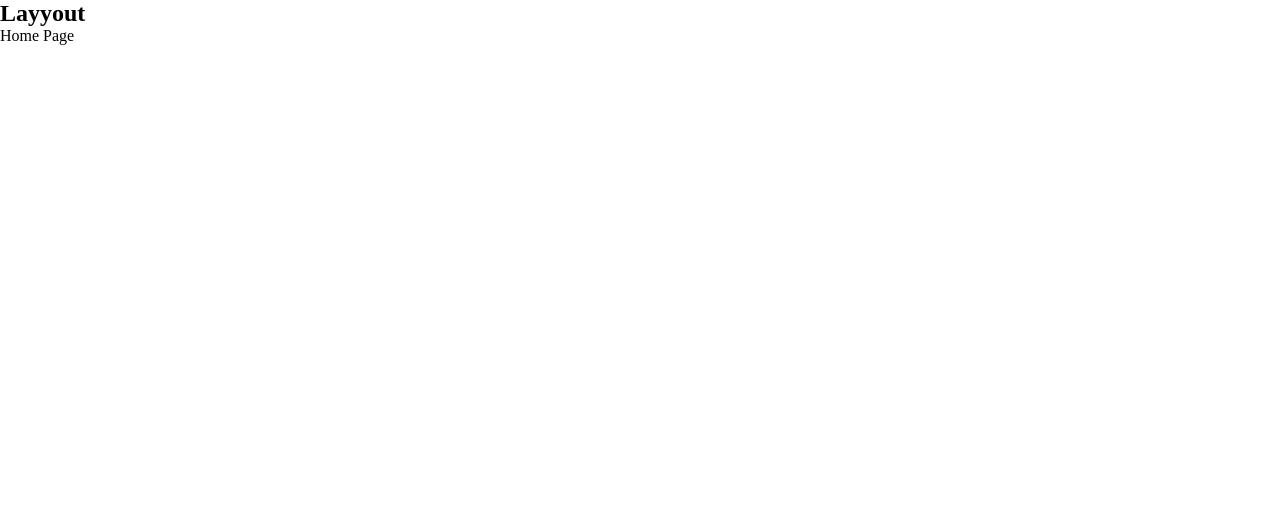
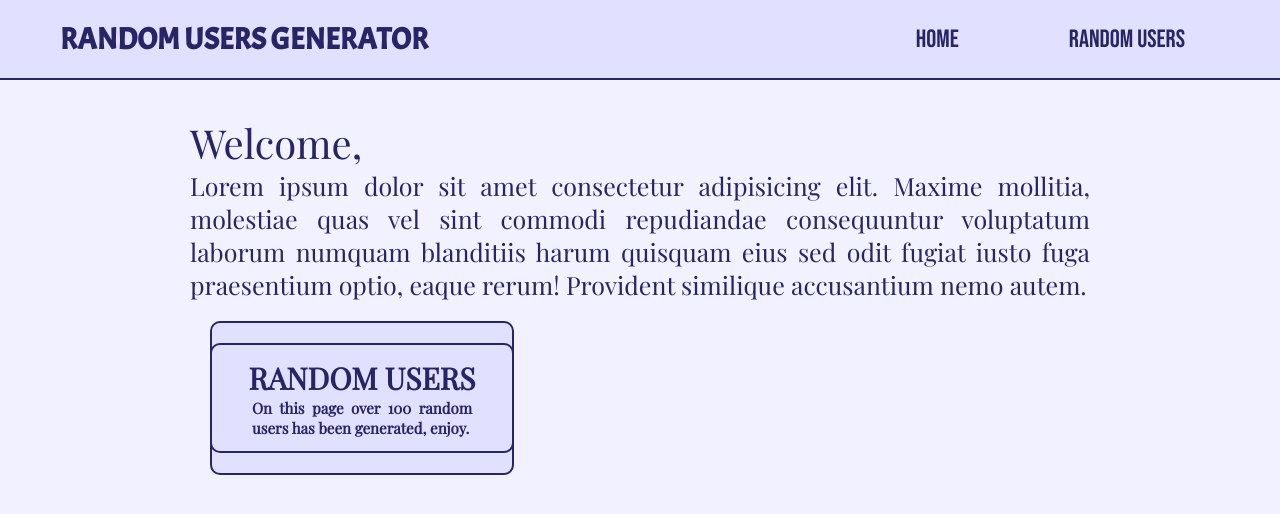
Before and after one commit to jamesonajobi27/Random-Users-Website, a React (Vite) app: page / in a window 1280 px wide. Shown: the top 514 px of the page. Built offline with nearby package versions, Linux system fonts and the light colour scheme.

Commit message:
I am able to view the home page, Users page with pagination

```diff
--- a/index.html
+++ b/index.html
@@ -4,7 +4,10 @@
     <meta charset="UTF-8" />
     <link rel="icon" type="image/svg+xml" href="/vite.svg" />
     <meta name="viewport" content="width=device-width, initial-scale=1.0" />
-    <title>Vite + React</title>
+    <title>Random Users Website</title>
+    <style>
+      @import url('https://fonts.googleapis.com/css2?family=Acme&family=Arimo:wght@700&family=Bebas+Neue&family=Playfair+Display&display=swap');
+      </style>
   </head>
   <body>
     <div id="root"></div>
--- a/src/App.css
+++ b/src/App.css
@@ -1,3 +1,169 @@
 body{
-    overflow: scroll;
+    background-color: #e2e0ff72;
 }
+.Shared{
+    background-color: #e2e0ff;
+     display: flex;
+     justify-content: center;
+     align-items: center;
+     justify-content: space-between;
+     padding: 0px 40px ;
+     border-bottom: 2px solid #282566;
+}
+
+h1{
+    font-family: 'Acme', sans-serif;
+    font-size: 30px;
+    color: #282566;
+    margin: 20px;
+}
+.link{
+    font-size: 25px;
+    color:#282566;
+    margin: 40px;
+    text-decoration: none;
+    padding: 15px;
+    border-radius: 5px;
+    font-family: 'Bebas Neue', cursive;
+    transition: 0.7s;
+}
+.link:hover{
+    font-size: 25px;
+    transition: 0.7s;
+   background-color: #837dff;
+}
+:root{
+    --primary-100: #e2e0ff;
+    --primary-200: #c1beff;
+    --primary-300: #a29dff;
+    --primary-400: #837dff;
+    --primary-500: #645cff;
+    --primary-600: #504acc;
+    --primary-700: #3c3799;
+    --primary-800: #282566;
+    --primary-900: #141233;
+
+}
+
+.HomePage{
+    width: 900px;
+    height: 100px;
+     margin: 2% auto;
+     color: #282566;
+     padding: 10px;
+     border-radius: 30px;
+    text-align: justify;
+}
+p{
+    /* font-family: 'Courier New', Courier, monospace; */
+    /* font-family: 'Arimo', sans-serif; */
+    font-family: 'Playfair Display', serif;
+    font-size: 25px;
+
+}
+.HomePage span{
+    font-size: 40px;
+}
+.HomePage .Random{
+    color: #282566;
+   background-color: #e2e0ff;
+    margin: 20px;
+    width: 300px;
+    height: 150px;
+    border-radius: 10px;
+    font-size: 30px;
+    display: flex;
+    justify-content: center;
+    align-items: center;
+    flex-direction: column;
+    font-family: 'Playfair Display', serif;
+    text-decoration: none;
+    font-weight: bolder;
+    border: 2px solid #282566;
+}
+h3{
+    font-size: 15px;
+    margin: 0px 40px;
+}
+*{
+    margin: 0;
+    padding: 0;
+}
+.Profile{
+    display: flex;
+    justify-content: center;
+    align-items: center;
+    margin: 20px;
+    background-color: #e2e0ff;
+    width: 700px;
+    padding: 15px;
+    border-radius: 10px;
+    font-family: 'Playfair Display', serif;
+    color:#282566;
+    border: 2px solid #282566;
+}
+label{
+    font-size: 22px;
+    font-weight: bold;
+    margin-right: 10px;
+    font-family: 'Bebas Neue', cursive;
+    letter-spacing: 2px;
+    font-weight: lighter;
+}
+img{
+    border-radius: 10px;
+    height: 190px;
+    width: 200px;
+    margin-right: 40px;
+    margin-left: 40px;
+    border: 2px solid #282566;
+}
+h2{
+    font-size: 20px;
+   font-weight: 500;
+}
+
+.BodyofUsers{
+    display: flex;
+    justify-content: center;
+    align-items: center;
+}
+.ProfileContent{
+    display: flex;
+    flex-direction: row;
+    align-items: center;
+}
+
+.paginationBttns{
+    width:  80%;
+    height: 40px;
+    list-style-type: none;
+    display: flex;
+    justify-content: center;
+   margin: 20px;
+   align-items: center;
+}
+
+
+.paginationBttns a{
+    padding: 10px;
+    margin: 10px;
+    border-radius: 5px ;
+    border: 2px solid #282566;
+    cursor:pointer;
+}
+.paginationBttns a:hover{
+    background-color:#282566;
+    color:#e2e0ff;
+}
+.paginationActive{
+    color:#e2e0ff;
+    background-color: #282566;
+}
+
+.Pagination{
+    display:flex;
+    flex-direction: column;
+    justify-content: center;
+    align-items: center;
+}
--- a/src/Components/Pagination.css
+++ /dev/null
@@ -1,15 +0,0 @@
-*{
-    margin: 0;
-    padding: 0;
-}
-.Profile{
-    display: flex;
-}
-img{
-    border-radius: 20px;
-
-}
-body{
-
-    overflow-y: scroll;
-}
--- a/src/Components/Pagination.jsx
+++ b/src/Components/Pagination.jsx
@@ -1,21 +1,92 @@
 import React from "react"
-import "../Components/Pagination.css"
+import ReactPaginate from "react-paginate"
 
 
-export default function Pagination(props){
+export default function Pagination(){
 
-    return(
-        <div className="Profile">
+
+    let [RandomUsers, setRandomUsers] = React.useState([])
+
+  React.useEffect(() => {
+    fetch("https://randomuser.me/api/?results=200")
+    .then(res => res.json())
+    .then(data =>   setRandomUsers(data.results))
+
+}, [])
+
+  const [pageNumber, setPageNumber] = React.useState(0)
+
+  const usersPerPage = 10
+  const pagesVisited = pageNumber * usersPerPage
+
+  const displayUsers =  RandomUsers.slice(pagesVisited, pagesVisited + usersPerPage )
+
+  const pageCount = Math.ceil(RandomUsers.length / usersPerPage)
+
+   const changepage = ({selected}) =>  {
+      setPageNumber(selected)
+   }
+
+
+
+
+
+
+   // This is how I passed the data that will appear on the page, so it <Pagination /> does not
+   // control what appears on the Users Page.
+   let User = displayUsers.map((user) => {
+       return(
+        <div className="BodyofUsers">
+            <div className="Profile">
             <div>
-                <img src={props.user.picture.large} />
-            </div>
-            <div>
-         <h2>{props.user.name.title + "" + props.user.name.first + "" + props.user.name.last }</h2>
-         <h2>{props.user.cell}</h2>
-         <h2>{props.user.email}</h2>
-         <h2>{props.user.dob.date.slice(0, 10)}</h2>
-         <h2>{props.user.location.state + "," + props.user.location.country }</h2>
+                 <img src={user.picture.large} />
+             </div>
+         <section className="sectionContent">
+             <div className="ProfileContent">
+          <label for="Name">Name:</label>
+          <h2 id="Name">{user.name.title + "" + user.name.first + "" + user.name.last }</h2>
+         </div>
+          <div className="ProfileContent">
+         <label for="Phone">Phone:</label>
+          <h2 id="Phone">{user.cell}</h2>
           </div>
+          <div className="ProfileContent">
+          <label for="Email">Email:</label>
+          <h2 id="Email">{user.email}</h2>
+          </div>
+          <div className="ProfileContent">
+          <label for="Birthday">Birthday:</label>
+          <h2 id="Birthday">{user.dob.date.slice(0, 10)}</h2>
+          </div>
+          <div className="ProfileContent">
+          <label for="Address">{"Address" + ':'}</label>
+          <h2 id="Address">{user.location.state + "," + user.location.country }</h2>
+          </div>
+          </section>
         </div>
-    )
+        </div>
+       )
+
+   })
+
+     return(
+        <div className="Pagination">
+          {User}
+          <ReactPaginate
+       previousLabel={"Previous"}
+        nextLabel={"Next"}
+      pageCount={pageCount}
+        onPageChange={changepage}
+        containerClassName={"paginationBttns"}
+        previousLinkClassName={"previosBttn"}
+        NextLinkClassName={"NextBttn"}
+        disabledLinkClassName={"paginationDisable"}
+       activeLinkClassName={"paginationActive"}
+        pageRangeDisplayed={5}
+       marginPagesDisplayed={0}
+
+       />
+          </div>
+
+     )
 }
--- a/src/Pages/Home.jsx
+++ b/src/Pages/Home.jsx
@@ -1,7 +1,24 @@
 import React from "react"
+import { Link } from "react-router-dom";
 
 export default function Home(){
   return(
-    <div>Home Page</div>
+    <div className="HomePage">
+      <p>
+          <span>Welcome,</span><br />
+          Lorem ipsum dolor sit amet consectetur adipisicing elit. Maxime mollitia,
+         molestiae quas vel sint commodi repudiandae consequuntur voluptatum laborum
+          numquam blanditiis harum quisquam eius sed odit fugiat iusto fuga praesentium
+         optio, eaque rerum! Provident similique accusantium nemo autem.
+         </p>
+         <Link to="/Users" className="Random">
+         <div className="Random">
+          <div>RANDOM USERS</div>
+          <h3>On this page over 100 random users has been
+            generated, enjoy.
+          </h3>
+         </div>
+         </Link>
+    </div>
   )
 }
--- a/src/Pages/SharedLayout.jsx
+++ b/src/Pages/SharedLayout.jsx
@@ -1,11 +1,18 @@
 import React from "react"
-import { Outlet } from "react-router-dom"
+import { Outlet,Link } from "react-router-dom"
+
 
 export default function SharedLayout(){
   return(
-    <section>
-       <h1>Layyout</h1>
+    <>
+    <section className="Shared">
+      <h1>RANDOM USERS GENERATOR</h1>
+      <div>
+       <Link className="link" to="/">Home</Link>
+       <Link to="/Users" className="link" >Random users</Link>
+       </div>
+       </section>
        <Outlet />
-    </section>
+       </>
   )
 }
--- a/src/Pages/Users.jsx
+++ b/src/Pages/Users.jsx
@@ -1,40 +1,14 @@
 
 import React from "react"
 import Pagination from "../Components/Pagination.jsx"
-import ReactPaginate from "react-paginate"
+
 
 export default function Users(){
 
-  let [RandomUsers, setRandomUsers] = React.useState([])
-
-  React.useEffect(() => {
-    fetch("https://randomuser.me/api/?results=200")
-    .then(res => res.json())
-    .then(data =>   setRandomUsers(data.results))
-}, [])
-
-
-
-
-
-
-
-
-   // This is how I passed the data that will appear on the page, so it <Pagination /> does not
-   // control what appears on the Users Page.
-   let User = RandomUsers.map((user) => {
-       return(
-        <Pagination
-        user={user}
-        />
-       )
-
-   })
 
   return(
     <div>
-      <div>RandomUsers</div>
-       {User}
+       <Pagination />
     </div>
 
 
--- a/src/main.jsx
+++ b/src/main.jsx
@@ -1,7 +1,6 @@
 import React from 'react'
 import ReactDOM from 'react-dom/client'
 import App from './App'
-import './index.css'
 
 ReactDOM.createRoot(document.getElementById('root')).render(
   <React.StrictMode>
```
Also changed, not shown: src/index.css (deleted).
